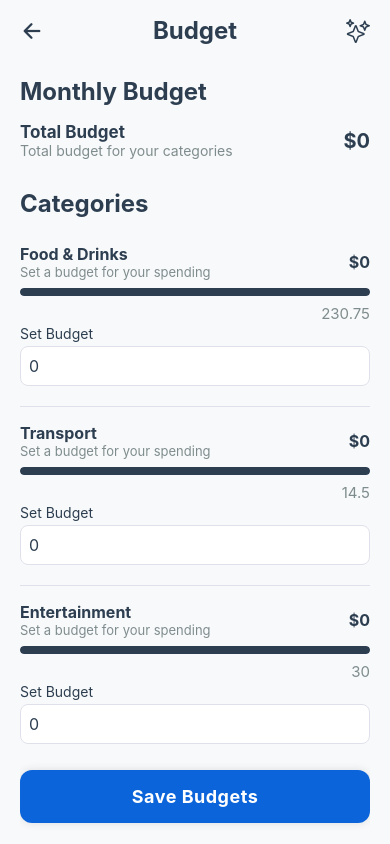
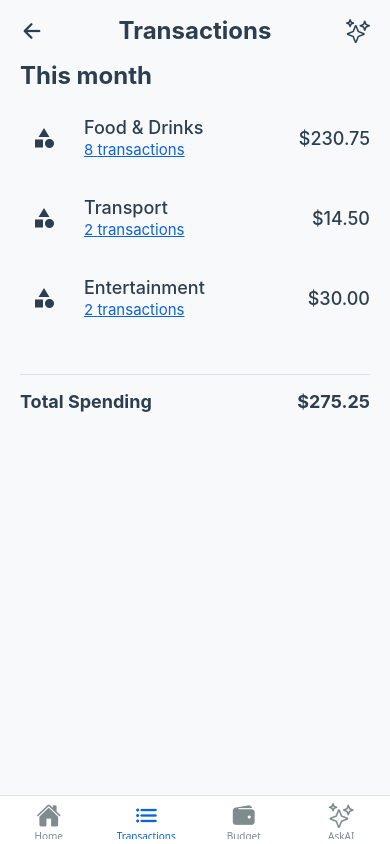
Before and after one commit to Akinmyde/smart-budget-assistant, a React Native app: screen /Transactions in a window 390 px wide. Built offline with nearby package versions, Linux system fonts and the light colour scheme.

Commit message:
feature(nav): Implement bottom navigation

```diff
--- a/App.tsx
+++ b/App.tsx
@@ -1,8 +1,80 @@
 import React from "react";
+import { NavigationContainer } from "@react-navigation/native";
+import { createBottomTabNavigator } from "@react-navigation/bottom-tabs";
+import { Ionicons } from "@expo/vector-icons";
+import { COLORS } from "./constants/theme";
 import Dashboard from "./pages/Dashboard";
+import Budget from "./pages/Budget";
 import Transactions from "./pages/Transactions";
-import Budget from "./pages/Budget";
+import AskAI from "./pages/FinanceAssistance";
+
+type RootTabParamList = {
+  Home: undefined;
+  Budget: undefined;
+  Transactions: undefined;
+  AskAI: undefined;
+};
+
+const Tab = createBottomTabNavigator<RootTabParamList>();
+
+function MyTabs() {
+  return (
+    <Tab.Navigator
+      screenOptions={{
+        tabBarActiveTintColor: COLORS.secondary.dark,
+        tabBarInactiveTintColor: COLORS.neutral.text.secondary,
+        headerShown: false,
+        tabBarStyle: {
+          borderTopWidth: 1,
+          borderTopColor: COLORS.neutral.border,
+          backgroundColor: COLORS.neutral.white,
+        },
+      }}
+    >
+      <Tab.Screen
+        name="Home"
+        component={Dashboard}
+        options={{
+          tabBarIcon: ({ color, size }) => (
+            <Ionicons name="home" size={size} color={color} />
+          ),
+        }}
+      />
+      <Tab.Screen
+        name="Transactions"
+        component={Transactions}
+        options={{
+          tabBarIcon: ({ color, size }) => (
+            <Ionicons name="list" size={size} color={color} />
+          ),
+        }}
+      />
+      <Tab.Screen
+        name="Budget"
+        component={Budget}
+        options={{
+          tabBarIcon: ({ color, size }) => (
+            <Ionicons name="wallet" size={size} color={color} />
+          ),
+        }}
+      />
+      <Tab.Screen
+        name="AskAI"
+        component={AskAI}
+        options={{
+          tabBarIcon: ({ color, size }) => (
+            <Ionicons name="sparkles-outline" size={size} color={color} />
+          ),
+        }}
+      />
+    </Tab.Navigator>
+  );
+}
 
 export default function App() {
-  return <Budget />;
+  return (
+    <NavigationContainer>
+      <MyTabs />
+    </NavigationContainer>
+  );
 }
--- /dev/null
+++ b/babel.config.js
@@ -0,0 +1,9 @@
+module.exports = function (api) {
+  api.cache(true);
+  return {
+    presets: ['babel-preset-expo'],
+    plugins: [
+      'react-native-reanimated/plugin'
+    ],
+  };
+};
--- a/components/Header.tsx
+++ b/components/Header.tsx
@@ -1,23 +1,42 @@
 import React from "react";
-import { View, Text, StyleSheet } from "react-native";
+import { View, Text, StyleSheet, TouchableOpacity } from "react-native";
 import { COLORS } from "../constants/theme";
 import { Ionicons } from "@expo/vector-icons";
+import { useNavigation } from "@react-navigation/native";
+import { BottomTabNavigationProp } from "@react-navigation/bottom-tabs";
+
+type RootTabParamList = {
+  Home: undefined;
+  Budget: undefined;
+  Transactions: undefined;
+  AskAI: undefined;
+};
+
+type NavigationProp = BottomTabNavigationProp<RootTabParamList>;
 
 interface HeaderProps {
   title: string;
 }
 
 const Header = ({ title }: HeaderProps) => {
+  const navigation = useNavigation<NavigationProp>();
+
   return (
     <View style={styles.headerRow}>
+      <Ionicons
+        name="arrow-back-outline"
+        size={24}
+        color={COLORS.primary.main}
+      />
+      <Text style={styles.headerTitle}>{title}</Text>
+      <TouchableOpacity onPress={() => navigation.navigate("AskAI")}>
         <Ionicons
-          name="arrow-back-outline"
+          name="sparkles-outline"
           size={24}
           color={COLORS.primary.main}
         />
-        <Text style={styles.headerTitle}>{title}</Text>
-        <Ionicons name="sparkles-outline" size={24} color={COLORS.primary.main} />
-      </View>
+      </TouchableOpacity>
+    </View>
   );
 };
 
--- a/components/TransactionDetails.tsx
+++ b/components/TransactionDetails.tsx
@@ -1,7 +1,7 @@
 import React from "react";
 import { View, Text, StyleSheet  } from "react-native";
 import { Transaction } from "../types/transactions";
-import { colors } from "../constants/colors";
+import { COLORS } from "../constants/theme";
 import { dateFormatter } from "../utils";
 
 interface TransactionDetailsProps {
@@ -35,16 +35,16 @@ const styles = StyleSheet.create({
     },
     transactionDesc: {
       flex: 1,
-      color: colors.primary.main,
+      color: COLORS.primary.main,
     },
     transactionDate: {
-      color: colors.neutral.text.secondary,
+      color: COLORS.neutral.text.secondary,
       fontSize: 13,
       marginLeft: 8,
       marginRight: 8,
     },
     transactionAmount: {
-      color: colors.primary.main,
+      color: COLORS.primary.main,
       fontWeight: "500",
     },
 });
--- a/package.json
+++ b/package.json
@@ -9,10 +9,14 @@
     "web": "expo start --web"
   },
   "dependencies": {
+    "@react-navigation/bottom-tabs": "^7.3.14",
+    "@react-navigation/native": "^7.1.10",
+    "babel-preset-expo": "^13.2.0",
     "expo": "53.0.10",
     "expo-status-bar": "~2.2.3",
     "react": "19.0.0",
     "react-native": "0.79.3",
+    "react-native-reanimated": "^3.18.0",
     "react-native-safe-area-context": "5.4.0",
     "react-native-screens": "~4.11.1"
   },
```
Also changed, not shown: 2 other files (tests, documents, lock files or other folders).
